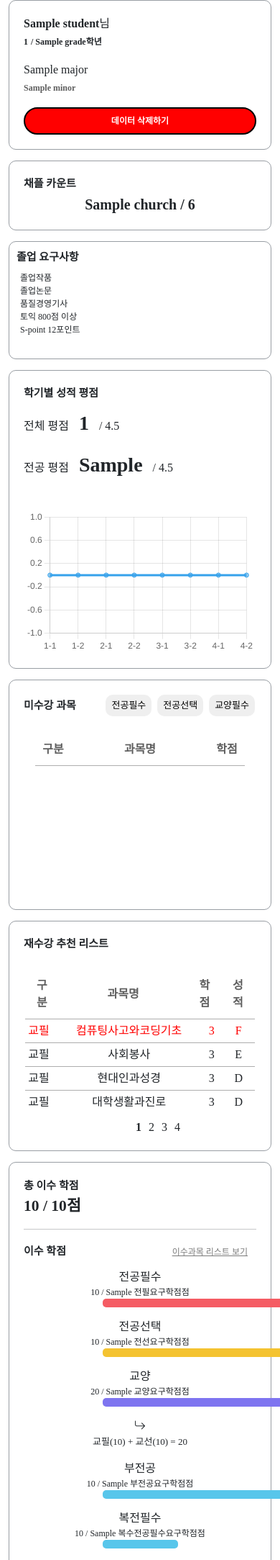
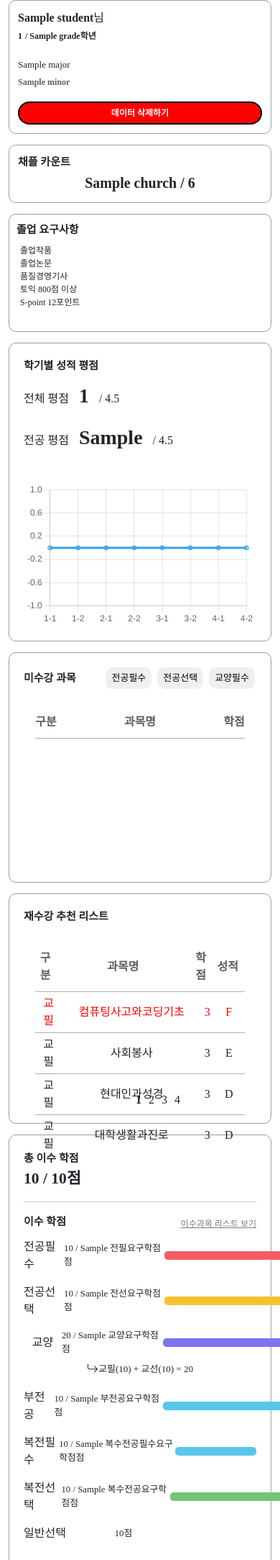
Before and after one commit to sku-likelion11th/sku-grad-credit-calc-backend, a Django app: template reader/templates/reader/result.html in a window 390 px wide; the page is wider, and only the part inside the window is pictured. Shown: the part 64-2231 px from the top of that part at 72% size. Run offline with Django 3.2, Linux system fonts and the light colour scheme; the template is opened without the code that fills it: most values are stand-ins (such as "Sample title", 1, 10 or a date in 2020); data that the repository does not hold is empty; some libraries are stand-ins or nearby versions; some web fonts are replaced.

Commit message:
반응형 수정

```diff
--- a/reader/static/css/result.css
+++ b/reader/static/css/result.css
@@ -87,9 +87,9 @@
             background-color: red;
             color: white;
             border: 2px solid black;
-            border-radius: 30px;
+            border-radius: 20px;
             width: 100%;
-            padding: 8px;
+            padding: 5px;
             font-weight: bold;
             font-size: 12px;
         }
@@ -102,7 +102,7 @@
         .tableTitle th,
         .tableTitle td {
             display: inline-block;
-            padding: 10px;
+            padding: 10px 0;
         }
 
         .tableTitle tr {
@@ -289,13 +289,39 @@
         }
 
         @media (max-width: 1280px) {
+            .major {
+                font-size: 13px;
+            }
+            .intro,
+            .chapelCount {
+                padding: 12px;
+            }
+            .score {
+                font-size: 0.8rem;
+            }
+            .progress-container {
+                width: 135px;
+            }
             .line-chart-box {
                 margin: 0 auto;
                 width: 360px;
             }
+            .modalBtn {
+                padding: 0;
+            }
+            .creditscolumn {
+                flex-direction: column;
+            }
             .credits {
                 flex-direction: column;
                 margin-bottom: 15px;
+            }
+            .credits:nth-child(4) {
+                flex-direction: column;
+                margin-bottom: 6px;
+            }
+            .credits:nth-child(5) i {
+                display: none;
             }
             .generaltext {
                 text-align: center;
@@ -313,7 +339,7 @@
                 left: 0;
             }
             .gradeRatio {
-                height: 300px;
+                height: 315px;
             }
             .cpcount {
                 font-size: 20px !important;
@@ -343,7 +369,38 @@
             }
         }
 
+        @media(max-width: 1000px) {
+            .clear button {
+                border-radius: 15px;
+                padding: 3px;
+                font-size: 11px;
+            }
+        }
+
         @media (max-width: 767.98px) {
+            .clear button {
+                background-color: red;
+                color: white;
+                border: 2px solid black;
+                border-radius: 20px;
+                width: 100%;
+                padding: 5px;
+                font-weight: bold;
+                font-size: 12px;
+            }
+            .creditscolumn {
+                flex-direction: row;
+            }
+            .credits {
+                flex-direction: row;
+            }
+            .credits:nth-child(5) i {
+                display: inline;
+            }
+            .credits:nth-child(4) {
+                flex-direction: row;
+                margin-bottom: 6px;
+            }
             .line-chart-box {
                 margin: 0 auto;
                 width: 350px;
--- /dev/null
+++ b/reader/static/js/result.js
@@ -0,0 +1,21 @@
+// JavaScript
+function setButtonContent() {
+    const buttonElement = document.querySelector('.dynamic-button');
+    const windowWidth = window.innerWidth;
+
+    if (windowWidth >= 768 && windowWidth <= 1000) {
+      // 화면 너비가 768px 이상에서 1000px 이하인 경우 버튼 내용 변경
+      buttonElement.innerHTML = '데이터삭제';
+    } else {
+      // 기본 내용으로 되돌리기
+      buttonElement.innerHTML = '데이터 삭제하기';
+    }
+  }
+
+  // 윈도우 크기 변경 이벤트 리스너
+  window.addEventListener('resize', function() {
+    setButtonContent();
+  });
+
+  // 초기 적용
+  setButtonContent();
--- a/reader/templates/reader/result.html
+++ b/reader/templates/reader/result.html
@@ -56,7 +56,7 @@
                     </div>
                     <hr />
                     <div>
-                        <div class="d-flex justify-content-between align-items-center mb-2">
+                        <div class="d-flex justify-content-between align-items-center mb-2 creditscolumn">
                             <span class="title text-break">이수 학점</span>
                             <!-- 모달창 -->
                             <span>
@@ -80,7 +80,7 @@
                             </div>
                         </div>
                         <!-- 교양 -->
-                        <div class="d-flex justify-content-between align-items-center credits">
+                        <div class="general d-flex justify-content-between align-items-center credits">
                             <span class="fs-6 generaltext" style="width:55px">교양</span>
                             <span class="score">{{ score_did.교필|add:score_did.교선 }} / {{ score_need.교양요구학점 }}점</span>
                             <div id="progress-container3" class="progress-container">
@@ -89,7 +89,7 @@
                         </div>
 
                         <!-- 교필+교선 -->
-                        <div class="d-flex justify-content-center align-items-center credits">
+                        <div class="generalsub d-flex justify-content-center align-items-center credits">
                             <i class="bi bi-arrow-return-right"></i>
                             <span style="font-size: 13px"> 교필({{score_did.교필|floatformat:0}}) + 교선({{score_did.교선|floatformat:0}}) = {{ score_did.교필|add:score_did.교선 }}</span>
                         </div>
@@ -242,11 +242,11 @@
                     <span class="id">{{ student.student_num }}</span>
                     <span class="grade  text-break"> / {{ student.grade }}학년</span>
                     <div class="my-3">
-                        <span class="text-break">{{ student.major }}</span><br/> {% if minor %}
+                        <span class="text-break major">{{ student.major }}</span><br/> {% if minor %}
                         <span class="majorDeep">{{ student.minor }}</span> {% endif %}
                     </div>
                     <div class="clear">
-                        <a href="/delete_file"><button>데이터 삭제하기</button></a>
+                        <a href="/delete_file"><button class="dynamic-button">데이터 삭제하기</button></a>
                     </div>
                 </div>
                 <!-- 채플 카운트 -->
@@ -498,6 +498,7 @@
     <script src="{% static 'source/boot-5.3.0/bootstrap.bundle.min.js' %}"></script>
     <script src="{% static 'js/unCourse.js' %}"></script>
     <script src="{% static 'js/recommended.js' %}"></script>
+    <script src="{% static 'js/result.js' %}"></script>
     <!-- <script type='module' src="./js/creditList.js"></script> -->
     <script src="https://cdn.jsdelivr.net/npm/chart.js"></script>
     <script src="{% static 'js/chart.js' %}"></script>
```
